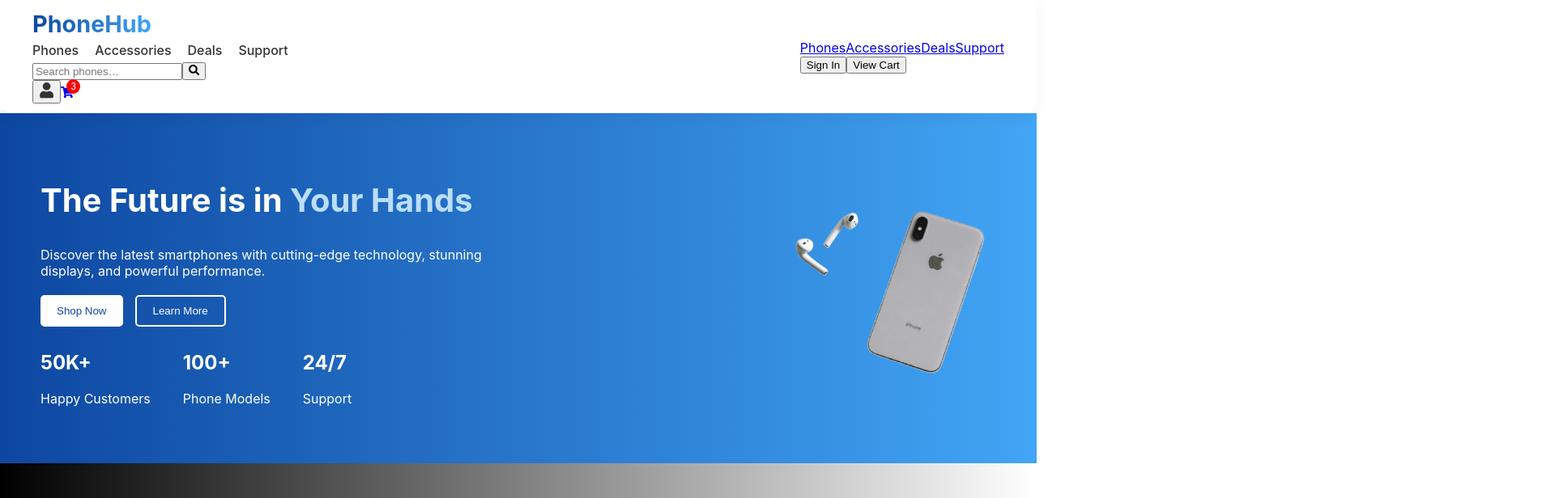
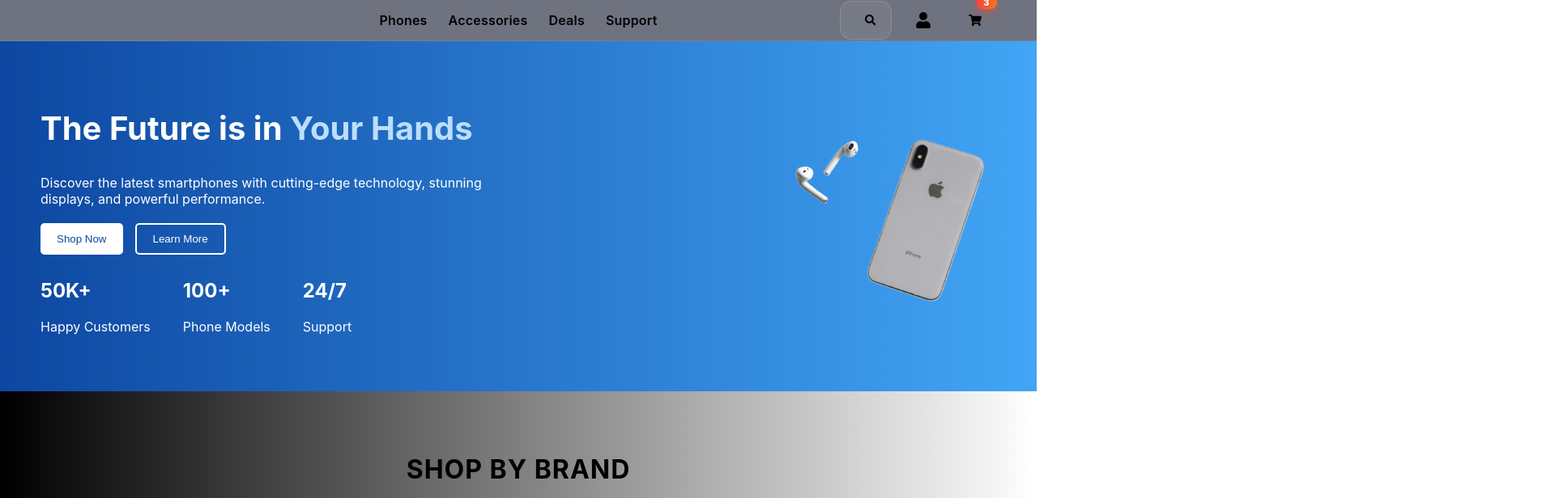
Before and after one commit to RuchiraRTG/buy-sell-frontend, a React (Create React App) app: page /Home in a window 1280 px wide. Shown: the top 616 px of the page at 81% size, 1920 px wide, since content can reach past the window. Built offline with nearby package versions, Linux system fonts and the light colour scheme.

Commit message:
Update Navbar.css

```diff
--- a/src/Components/NavBar/Navbar.css
+++ b/src/Components/NavBar/Navbar.css
@@ -1,123 +1,160 @@
-/* Main Navbar */
-.navbar {
-  display: flex;
-  justify-content: space-between;
+
+/* Container */
+.nav-inner{
+  width: min(1200px, 92%);
+  margin-inline: auto;
+  display: grid;
+  grid-template-columns: 1fr auto 1fr;
   align-items: center;
-  padding: 12px 40px;
-  background: rgba(255, 255, 255, 0.8);
-  backdrop-filter: blur(10px);
-  box-shadow: 0 4px 20px rgba(0,0,0,0.05);
-  position: sticky;
-  top: 0;
-  z-index: 100;
-  border-radius: 0 0 15px 15px;
+  gap: 16px;
+}
+
+/* Sticky translucent navbar with blur */
+.navbar{
+  position: sticky; top: 0; z-index: 2000;
+  backdrop-filter: blur(8px);
+  background: rgba(15,23,42,0.6);
+  border-bottom: 1px solid rgba(255,255,255,0.08);
+  transition: box-shadow .2s ease, background .2s ease, border-color .2s ease;
+}
+.navbar.scrolled{
+  background: rgba(15,23,42,0.85);
+  box-shadow: 0 8px 30px rgba(2,8,23,.28);
 }
 
 /* Logo */
-.logo {
-  font-size: 1.8rem;
-  font-weight: bold;
-  background: linear-gradient(90deg, #0d47a1, #42a5f5);
-  -webkit-background-clip: text;
-  -webkit-text-fill-color: transparent;
+.logo{ text-decoration:none; }
+.logo-gradient{
+  font-size: clamp(1.4rem, 1rem + 1.2vw, 1.8rem);
+  font-weight: 900;
+  letter-spacing: 0.2px;
+  background: linear-gradient(90deg, var(--brand-500), var(--accent-500));
+  -webkit-background-clip:text; background-clip:text; color: transparent;
 }
 
-/* Navigation Links */
-.nav-links {
-  display: flex;
-  gap: 20px;
+/* Desktop Nav Links */
+.nav-links{
+  display: flex; gap: 22px; justify-content: center;
+}
+.nav-link{
+  position: relative; text-decoration: none;
+  color: var(--text); font-weight: 600; letter-spacing:.2px;
+  padding: 10px 2px;
+  transition: color .2s ease, transform .2s ease;
+}
+.nav-link::after{
+  content:""; position:absolute; left:0; bottom:4px; height:2px; width:0%;
+  background: linear-gradient(90deg, var(--brand-400), var(--accent-400));
+  transition: width .22s ease;
+  border-radius: 2px;
+}
+.nav-link:hover{ transform: translateY(-1px); }
+.nav-link:hover::after{ width: 100%; }
+
+/* Right-side actions */
+.nav-actions{
+  display: flex; justify-content: end; align-items: center; gap: 20px; margin-left: auto;
 }
 
-.nav-links a {
-  text-decoration: none;
-  color: #333;
-  font-weight: 500;
-  position: relative;
-  padding: 5px 0;
-  transition: color 0.3s ease;
+/* Icon button base */
+.icon-btn{
+  display: inline-flex; align-items: center; justify-content: center;
+  width: 38px; height: 38px;
+  border-radius: 12px; border: 1px solid rgba(255,255,255,0.14);
+  background: rgba(255,255,255,0.06);
+  color: var(--text);
+  cursor: pointer;
+  transition: transform .15s ease, background .2s ease, border-color .2s ease;
+}
+.icon-btn:hover{ transform: translateY(-1px); background: rgba(255,255,255,0.12); border-color: rgba(255,255,255,0.25); }
+.icon-btn:focus-visible{ outline: 3px solid var(--accent-400); outline-offset: 2px; }
+
+/* Expanding search */
+.search{
+  display: flex; align-items: center; gap: 8px;
+  background: rgba(255,255,255,0.06);
+  border: 1px solid rgba(255,255,255,0.14);
+  border-radius: 14px; padding: 4px 6px; height: 38px;
+  transition: background .2s ease, border-color .2s ease;
+}
+.search input{
+  width: 0; border: 0; outline: 0; background: transparent;
+  color: var(--text); font-size: .95rem;
+  transition: width .25s ease;
+}
+.search.open input{ width: 220px; }
+.search input::placeholder{ color: rgba(230,240,255,0.6); }
+
+/* Cart */
+.cart{ position: relative; text-decoration: none; }
+.cart-count{
+  position: absolute; top: -6px; right: -2px;
+  min-width: 18px; height: 18px; padding: 0 4px;
+  border-radius: 999px;
+  background: linear-gradient(90deg, #ef4444, #f97316);
+  color: #fff; font-size: 11px; font-weight: 800;
+  display: grid; place-items: center;
+  box-shadow: 0 4px 12px rgba(239,68,68,.5);
 }
 
-.nav-links a::after {
-  content: "";
-  position: absolute;
-  width: 0%;
-  height: 2px;
-  background: #0d47a1;
-  left: 0;
-  bottom: -3px;
-  transition: 0.3s;
+/* Mobile */
+.menu-toggle{ display: none; }
+
+@media (max-width: 900px){
+  .nav-inner{
+    grid-template-columns: auto 1fr auto;
+  }
+  .nav-links{ display: none; }
+  .menu-toggle{ display: inline-flex; }
+  .search.open input{ width: 160px; }
 }
 
-.nav-links a:hover {
-  color: #0d47a1;
+/* Mobile drawer and scrim */
+.mobile-wrap{
+  position: fixed; top: 64px; right: -100%;
+  width: 84%; max-width: 340px; height: calc(100vh - 64px);
+  background: linear-gradient(180deg, var(--surface), var(--surface-2));
+  border-left: 1px solid rgba(255,255,255,0.08);
+  box-shadow: -12px 0 40px rgba(2,8,23,.4);
+  transition: right .28s ease;
+  z-index: 2100;
+  display: flex; flex-direction: column;
+}
+.mobile-wrap.open{ right: 0; }
+
+.mobile-nav{
+  padding: 22px; display: flex; flex-direction: column; gap: 12px;
+}
+.mobile-link{
+  text-decoration: none; color: var(--text);
+  font-weight: 700; padding: 12px 10px; border-radius: 12px;
+  background: rgba(255,255,255,0.05);
+  border: 1px solid rgba(255,255,255,0.08);
+}
+.mobile-link:hover{ background: rgba(255,255,255,0.12); }
+
+.mobile-actions{
+  display: grid; grid-template-columns: 1fr 1fr; gap: 10px; margin-top: 12px;
+}
+.mobile-btn{
+  border: 0; border-radius: 12px; padding: 10px 12px; font-weight: 800; color: white;
+  background: linear-gradient(90deg, var(--brand-500), var(--accent-500));
+}
+.mobile-btn-outline{
+  background: transparent; color: var(--text);
+  border: 2px solid rgba(255,255,255,0.22);
 }
 
-.nav-links a:hover::after {
-  width: 100%;
+/* Screen dimmer */
+.scrim{
+  position: fixed; inset: 0; background: rgba(0,10,20,.45); backdrop-filter: blur(2px);
+  z-index: 2050;
 }
-
-/* Icons */
-.nav-icons {
-  display: flex;
-  align-items: center;
-  gap: 20px;
+/* Navbar.css */
+.icon-btn {
+  background: transparent;
+  border: 0;
+  cursor: pointer;
+  padding: 6px;
 }
-
-.icon {
-  font-size: 1.2rem;
-  color: #333;
-  cursor: pointer;
-  transition: transform 0.3s ease, color 0.3s ease;
-}
-
-.icon:hover {
-  color: #0d47a1;
-  transform: scale(1.2);
-}
-
-/* Cart Badge */
-.cart {
-  position: relative;
-}
-
-.cart-count {
-  position: absolute;
-  top: -8px;
-  right: -8px;
-  background: red;
-  color: white;
-  font-size: 0.7rem;
-  padding: 2px 5px;
-  border-radius: 50%;
-}
-
-/* Mobile Styles */
-.menu-toggle {
-  display: none;
-  font-size: 1.5rem;
-  cursor: pointer;
-}
-
-@media (max-width: 768px) {
-  .nav-links {
-    position: absolute;
-    top: 70px;
-    right: -100%;
-    background: white;
-    flex-direction: column;
-    align-items: center;
-    width: 200px;
-    padding: 20px;
-    box-shadow: 0 4px 10px rgba(0,0,0,0.1);
-    transition: right 0.3s ease;
-    border-radius: 10px;
-  }
-
-  .nav-links.active {
-    right: 10px;
-  }
-
-  .menu-toggle {
-    display: block;
-  }
-}
+.icon { font-size: 20px; }
```
